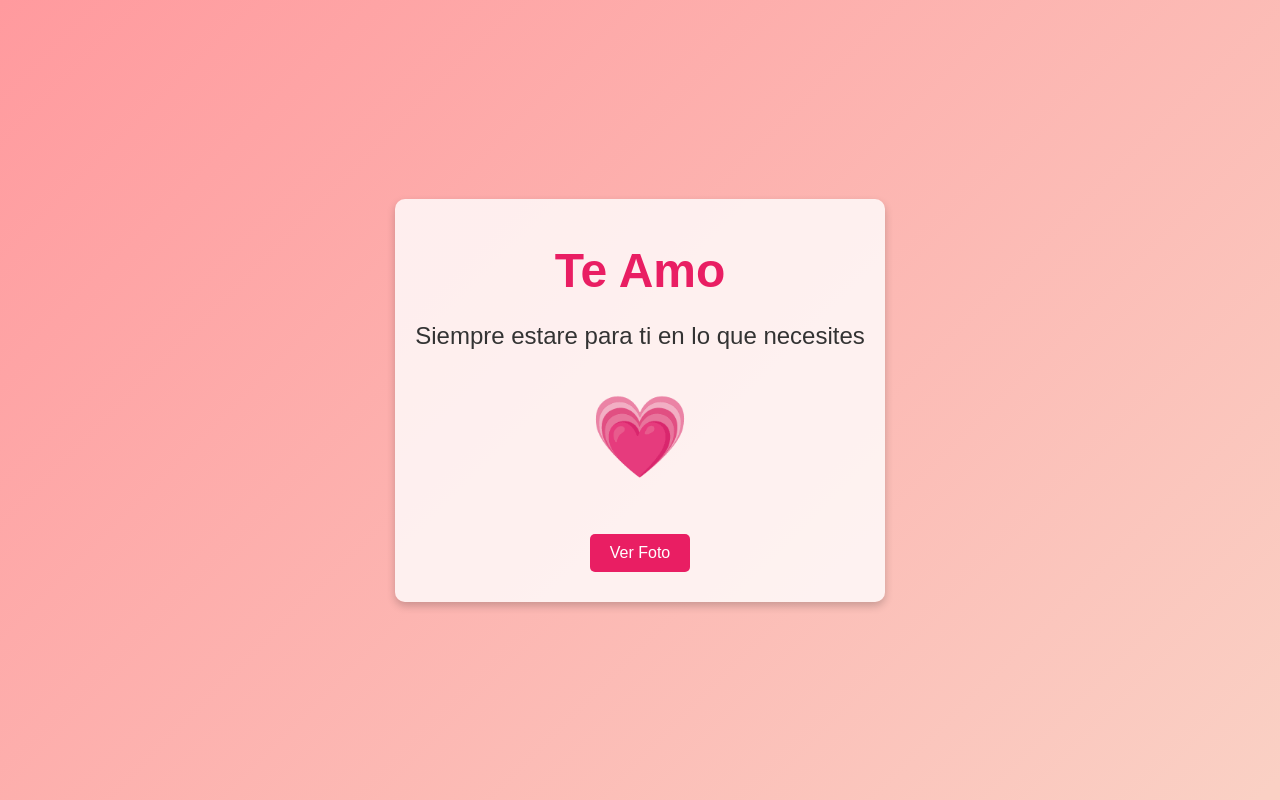
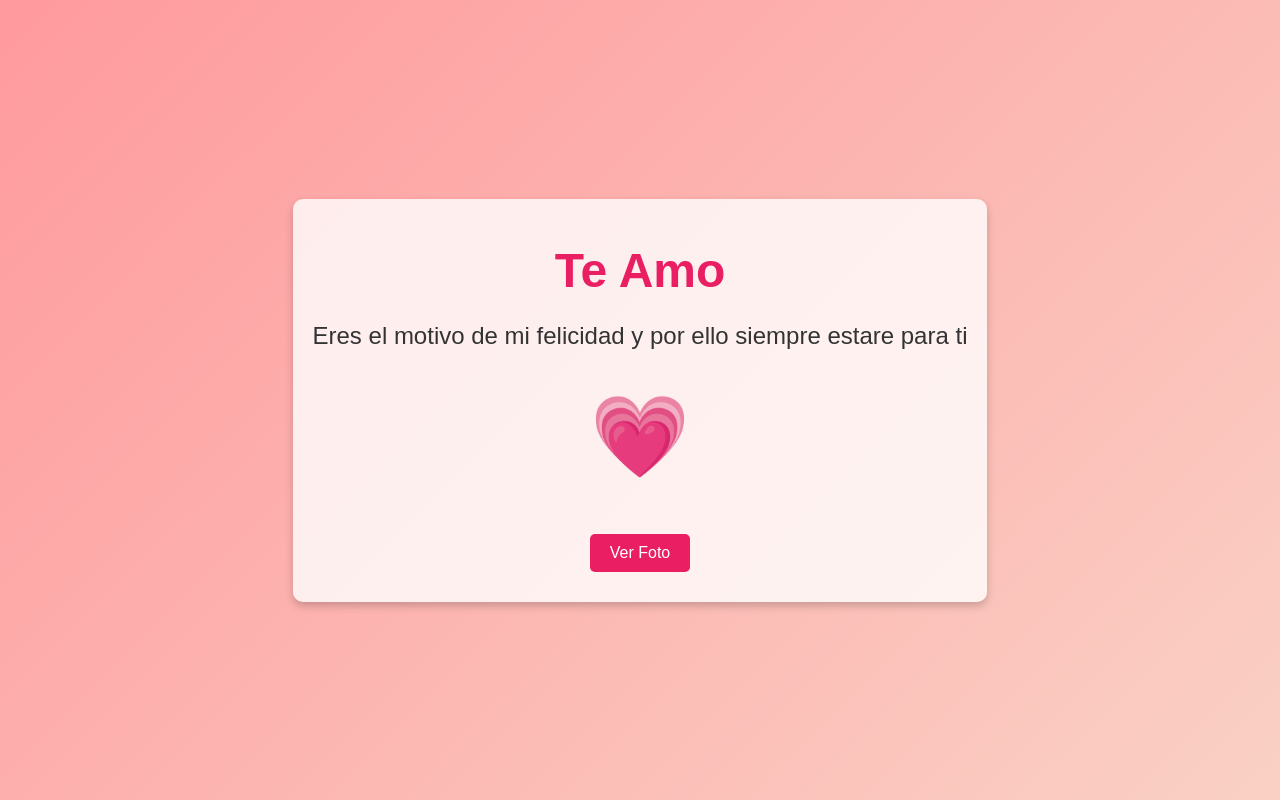
Before and after one commit to Axitzi/G, a plain HTML site: page index.html in a window 1280 px wide. Drawn offline with Linux system fonts and the light colour scheme.

Commit message:
index.html

```diff
--- a/index.html
+++ b/index.html
@@ -81,7 +81,7 @@
 <body>
     <div class="container">
         <h1>Te Amo</h1>
-        <p>Siempre estare para ti en lo que necesites</p>
+        <p>Eres el motivo de mi felicidad y por ello siempre estare para ti</p>
         <div class="heart">💗</div>
         <button onclick="showImage()">Ver Foto</button>
         <div class="image-container" id="imageContainer">
```
